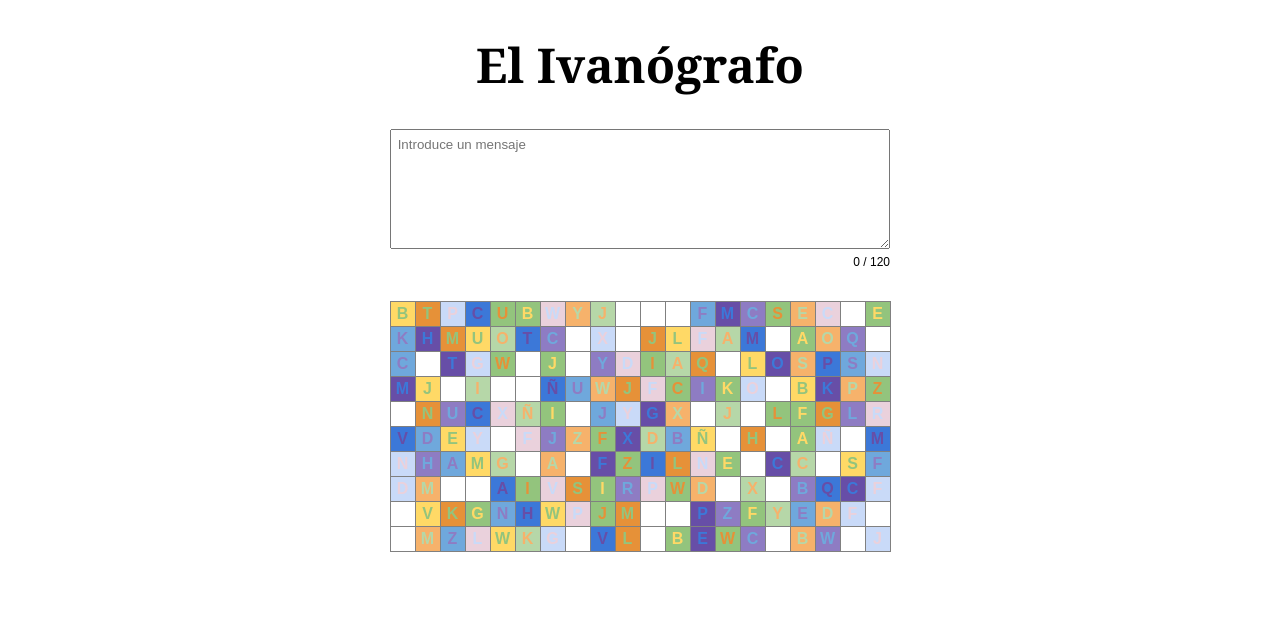
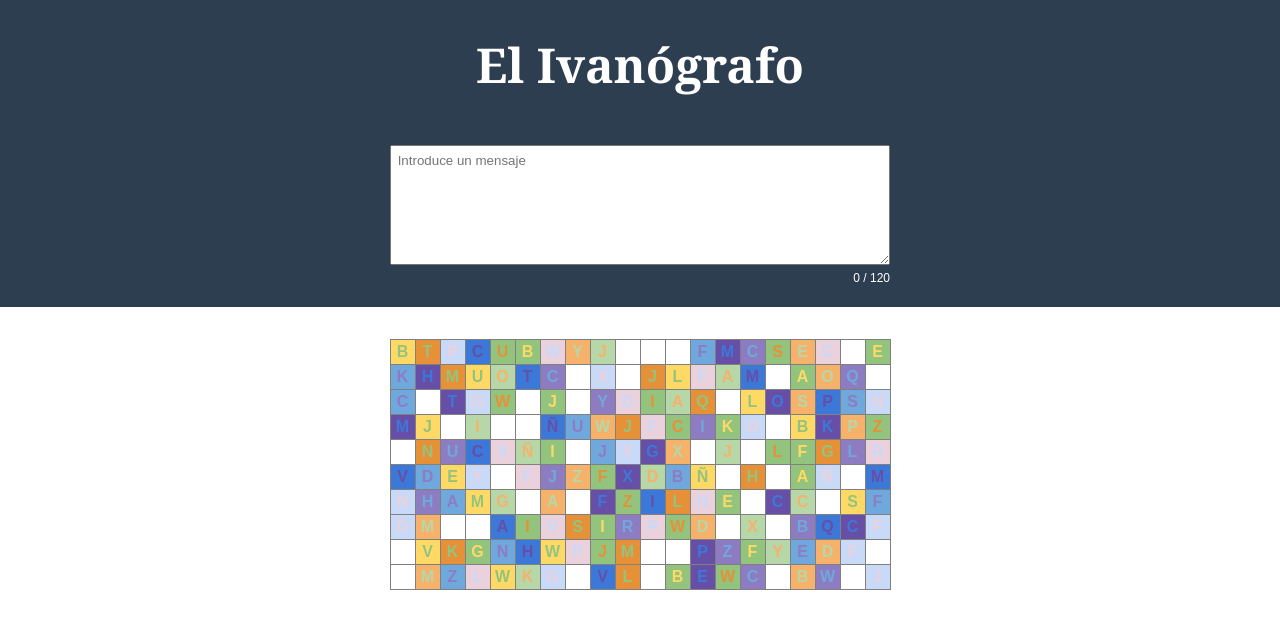
Before and after one commit to Nirei/ivanography, a plain HTML site: page index.html in a window 1280 px wide. Drawn offline with Linux system fonts and the light colour scheme.

Commit message:
Improve general UI design

```diff
--- a/index.css
+++ b/index.css
@@ -11,15 +11,19 @@
 
 .header-section {
   padding: 2em;
+  background: #2c3e50;
 }
 
 .title {
   font-family: Cambria, Cochin, Georgia, Times, "Times New Roman", serif;
   font-size: 48px;
+  color: white;
 }
 
 .input-section {
   margin: 0 0 2em 0;
+  background: #2c3e50;
+  padding: 1em 0;
 }
 
 .input-box {
@@ -28,9 +32,10 @@
 }
 
 .char-limit {
+  color: white;
   font-size: 12px;
   align-self: end;
-  margin-top: 0.5em;
+  margin: 0.5em 0;
 }
 
 .message-input {
```
